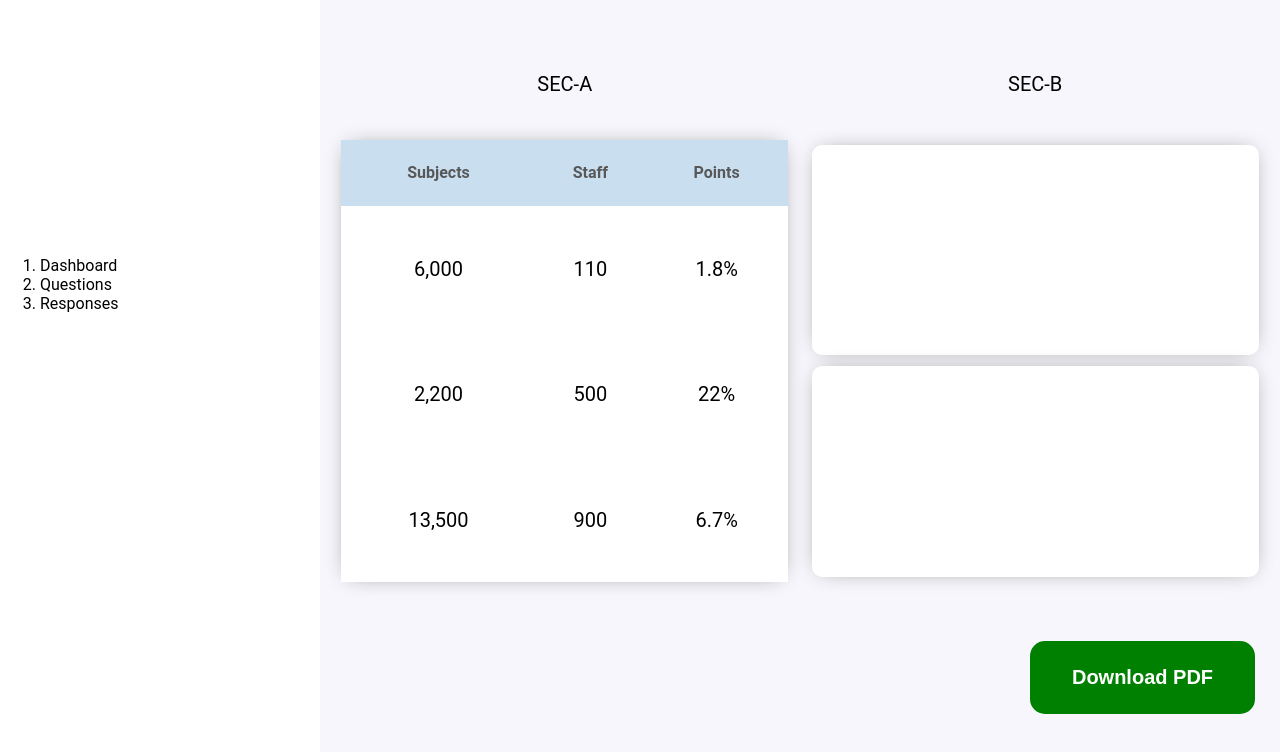
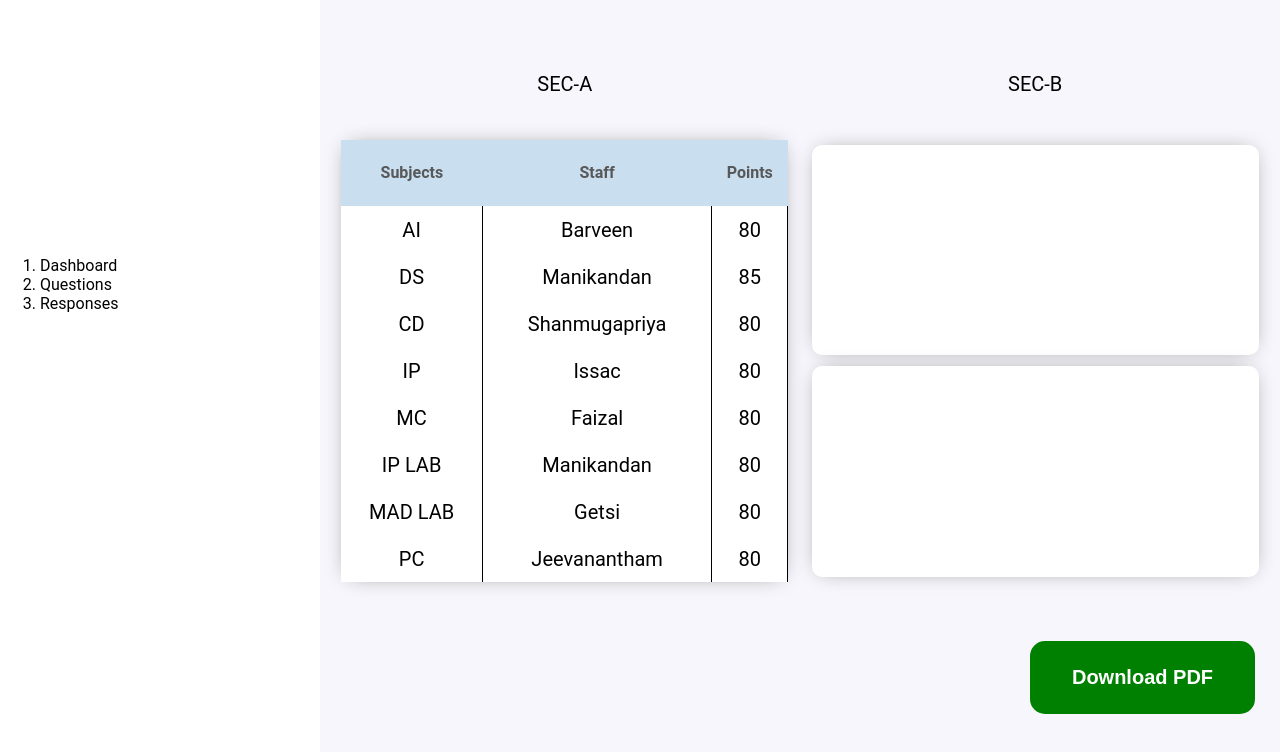
Before and after one commit to tawfeeq25/Student_Feedback, a React (Vite) app: page /admin in a window 1280 px wide. Shown: the top 752 px of the page. Built offline with nearby package versions, Linux system fonts and the light colour scheme.

Commit message:
admin dash staff table design completed

```diff
--- a/src/pages/Admin/AdminLayout.jsx
+++ b/src/pages/Admin/AdminLayout.jsx
@@ -57,25 +57,58 @@ const AdminLayout=()=>{
                                                 <tbody>
                                                 <tr>
 
-                                                <td>6,000</td>
-                                                <td>110</td>
-                                                <td>1.8%</td>
+                                                <td>AI</td>
+                                                <td>Barveen</td>
+                                                <td>80</td>
 
                                                 </tr>
                                                 <tr>
 
-                                                <td>2,200</td>
-                                                <td>500</td>
-                                                <td>22%</td>
+                                                <td>DS</td>
+                                                <td>Manikandan</td>
+                                                <td>85</td>
 
                                                 </tr>
                                                 <tr>
 
-                                                <td>13,500</td>
-                                                <td>900</td>
-                                                <td>6.7%</td>
+                                                <td>CD</td>
+                                                <td>Shanmugapriya</td>
+                                                <td>80</td>
 
                                                  </tr>
+                                                 <tr>
+
+                                                <td>IP</td>
+                                                <td>Issac</td>
+                                                <td>80</td>
+
+                                                 </tr><tr>
+
+                                               <td>MC</td>
+                                               <td>Faizal</td>
+                                               <td>80</td>
+
+                                                </tr>
+                                                <tr>
+
+                                                <td>IP LAB</td>
+                                                <td>Manikandan</td>
+                                                <td>80</td>
+
+                                                 </tr>
+                                                 <tr>
+
+                                                <td>MAD LAB</td>
+                                                <td>Getsi</td>
+                                                <td>80</td>
+
+                                                 </tr><tr>
+
+                                               <td>PC</td>
+                                               <td>Jeevanantham</td>
+                                               <td>80</td>
+
+                                                </tr>
                                                 </tbody>
                                             </table>
                                         </div>
--- a/src/styles/admin.css
+++ b/src/styles/admin.css
@@ -95,6 +95,7 @@ table tbody  {
 }
 table tbody td{
 
+   border-right: 1px solid black;
     text-align: center;
     font-size: 20px;
     color:black;
```
